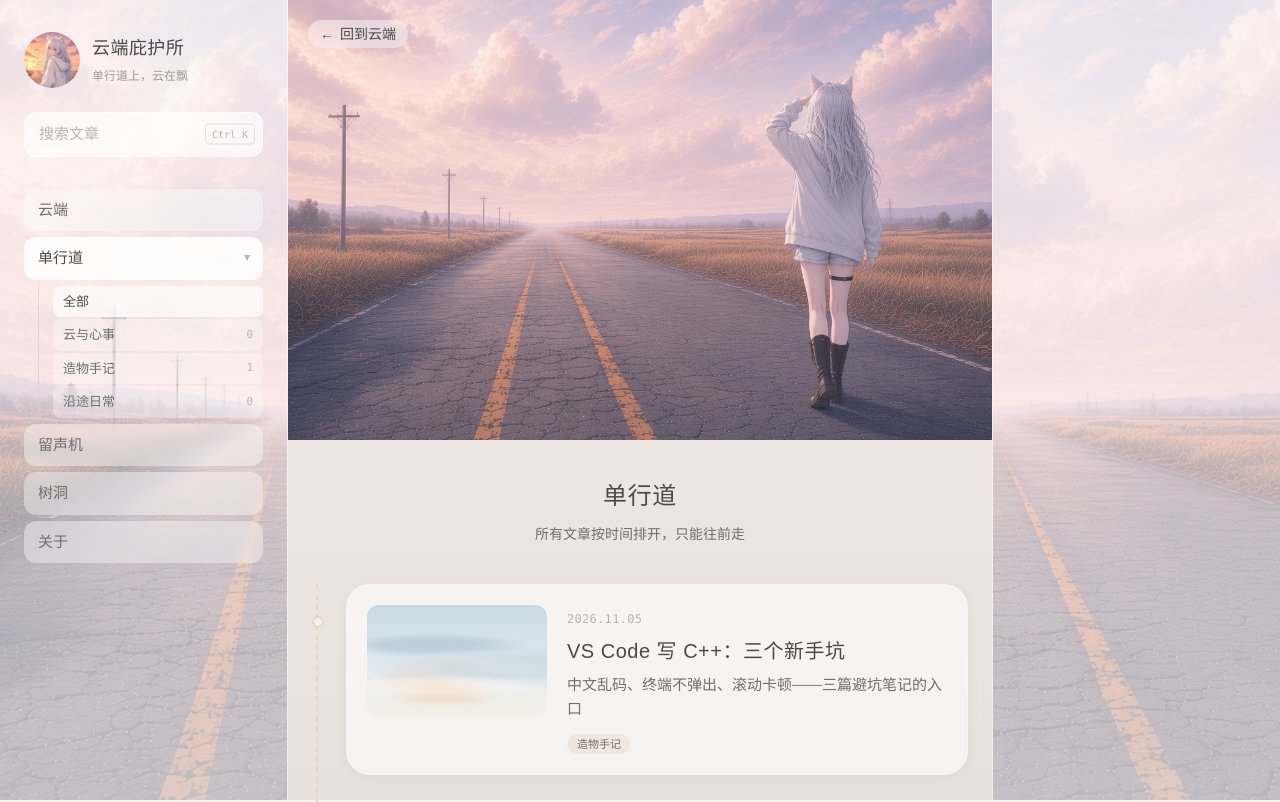
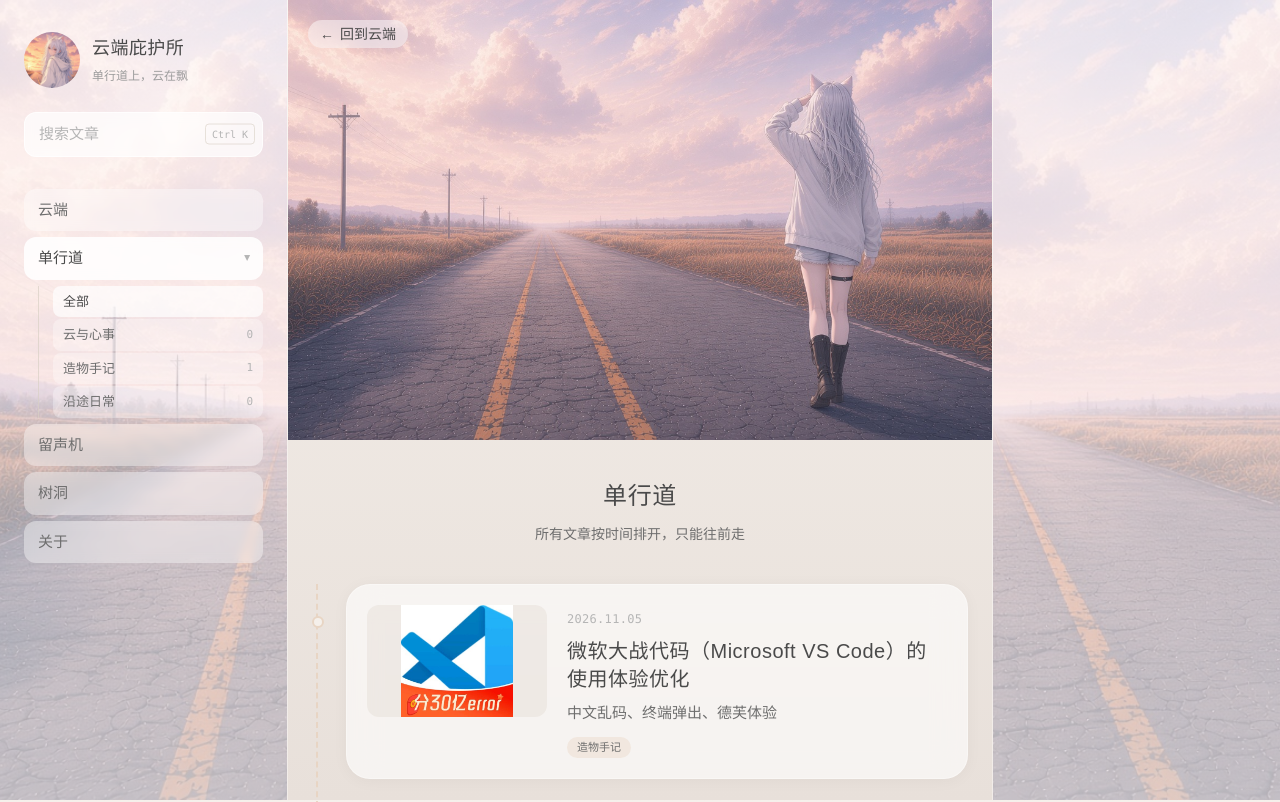
Before and after one commit to yunx947-boop/Cloud-shelter, a Next.js app: page /clouds in a window 1280 px wide. Shown: the top 802 px of the page. Built offline with nearby package versions, Linux system fonts and the light colour scheme.

Commit message:
修复文章正文白页和封面展示

```diff
--- a/app/globals.css
+++ b/app/globals.css
@@ -54,15 +54,8 @@
   }
 }
 
-/* 进入视口淡入上浮：初始隐藏，data-visible 时显现 */
+/* Content remains visible in server-rendered HTML. */
 .reveal {
-  opacity: 0;
-  transform: translateY(16px);
-  transition:
-    opacity 0.6s ease-out,
-    transform 0.6s ease-out;
-}
-.reveal[data-visible='true'] {
   opacity: 1;
   transform: translateY(0);
 }
--- a/components/ArticleCard.tsx
+++ b/components/ArticleCard.tsx
@@ -9,12 +9,12 @@ export default function ArticleCard({ article }: { article: Article }) {
       href={`/article/${article.slug}`}
       className="group glass glass-hover flex flex-col gap-4 p-5 sm:flex-row sm:items-start sm:gap-5"
     >
-      <span className="h-40 w-full shrink-0 overflow-hidden rounded-xl bg-sand/30 sm:h-[112px] sm:w-[180px]">
+      <span className="flex h-40 w-full shrink-0 items-center justify-center overflow-hidden rounded-xl bg-sand/30 sm:h-[112px] sm:w-[180px]">
         {article.cover ? (
           <img
             src={article.cover}
             alt=""
-            className="h-full w-full object-cover transition-transform duration-300 group-hover:scale-[1.03]"
+            className="h-full w-full object-contain transition-transform duration-300 group-hover:scale-[1.03]"
           />
         ) : (
           <CoverArt
--- a/components/ArticleContent.tsx
+++ b/components/ArticleContent.tsx
@@ -40,14 +40,6 @@ export default function ArticleContent({
         </div>
       </Reveal>
 
-      {article.cover && (
-        <Reveal delay={0.1} className="mb-8">
-          <div className="overflow-hidden rounded-2xl">
-            <img src={article.cover} alt="" className="h-auto w-full object-cover" />
-          </div>
-        </Reveal>
-      )}
-
       <Reveal delay={0.15}>
         <article className="glass p-8 sm:p-10">
           <Markdown>{article.body}</Markdown>
--- a/components/Reveal.tsx
+++ b/components/Reveal.tsx
@@ -1,6 +1,4 @@
-'use client'
-
-import { useEffect, useRef, useState, type ReactNode } from 'react'
+import type { ReactNode } from 'react'
 
 interface RevealProps {
   children: ReactNode
@@ -8,50 +6,20 @@ interface RevealProps {
   delay?: number
   className?: string
   as?: 'div' | 'section' | 'li'
-  /** 只触发一次后保持显示 */
-  once?: boolean
 }
 
-/**
- * 通用淡入上浮容器：进入视口时显现。
- * 首屏元素用 delay 做依次淡入，卡片用递增 delay 做 stagger。
- */
+/** Content stays visible in server-rendered HTML; delay is kept for caller compatibility. */
 export default function Reveal({
   children,
   delay = 0,
   className = '',
   as = 'div',
-  once = true,
 }: RevealProps) {
-  const ref = useRef<HTMLElement>(null)
-  const [visible, setVisible] = useState(false)
-
-  useEffect(() => {
-    const el = ref.current
-    if (!el) return
-
-    const observer = new IntersectionObserver(
-      ([entry]) => {
-        if (entry.isIntersecting) {
-          setVisible(true)
-          if (once) observer.disconnect()
-        } else if (!once) {
-          setVisible(false)
-        }
-      },
-      { threshold: 0.15 },
-    )
-
-    observer.observe(el)
-    return () => observer.disconnect()
-  }, [once])
-
   const Tag = as as 'div'
 
   return (
     <Tag
-      ref={ref as React.Ref<HTMLDivElement>}
-      data-visible={visible}
+      data-visible="true"
       className={`reveal ${className}`}
       style={{ transitionDelay: `${delay}s` }}
     >
--- a/content/articles/vsc.md
+++ b/content/articles/vsc.md
@@ -1,28 +1,30 @@
 ---
-title: "VS Code 写 C++：三个新手坑"
-desc: "中文乱码、终端不弹出、滚动卡顿——三篇避坑笔记的入口"
-date: "2026-11-05"
-tags: [造物手记]
+title: 微软大战代码（Microsoft VS Code）的使用体验优化
+desc: 中文乱码、终端弹出、德芙体验
+date: 2026-11-05
+tags:
+  - 造物手记
+cover: /images/vsc.jpg
 ---
 
-第一次用 VS Code 写 C++，最先卡住的往往不是语法，是环境。下面是三部笔记的索引，每篇都能单独看。
+VS Code的名气是早就打出来的，但在各大教程中好像并未推荐大家一上来就用VS code。 原因就是这玩意不像其他轮椅编辑器那样具有开箱即用的属性。所以本文便是先带大家感受一下调教这小东西的美好与乐趣（
 
 ## 三篇避坑笔记
 
 ### ① [C++ 输出中文乱码？加一个编译参数就好](/article/vsc-zhongwen-luanma)
 
-代码里写 `std::cout << "你好"`，控制台却是一堆乱码。不用改系统、不用动编码，只给 g++ 加一个 `-fexec-charset=GBK`。
+代码里写 `std::cout << "你好"`，控制台却是一堆乱码。不用改系统、不用动编码，只给 g++ 加一个 `-fexec-charset=GBK`。~~感受一下GB（国标）的力量？~~
 
 ### ② [让 Ctrl+F5 弹出独立终端跑 C++](/article/vsc-zhongduan)
 
-VS Code 默认把结果输出在集成终端里，看着挤，也没法给程序输入。用 `launch.json` 换成真正的黑窗口。
+VS Code 默认把结果输出在集成终端里，看着挤，也没法给程序输入。用 `launch.json` 换成真正的黑窗口。 ~~我觉得主要是装逼用的~~
 
 ### ③ [让滚动和光标更顺滑](/article/vsc-pinghua)
 
-三行 `settings.json`，滚动手感和光标动画立刻不一样——属于用过就回不去的那类设置。
+三行 `settings.json`，滚动手感和光标动画立刻不一样——属于用过就回不去的那类设置。~~德芙般的丝滑~~~
 
 ## 环境
 
 三篇都基于 **Windows + VS Code + MinGW-w64（g++ / gdb）**，配置文件直接写在正文里，复制即可。
 
-> 问题各不相同，不必按顺序读——哪篇对症就看哪篇。
+> ~~问题各不相同，不必按顺序读——哪篇对症就看哪篇~~。俺おれ写的东西，你们必须全部看完（
```
Also changed, not shown: public/images/vsc.jpg (added).
